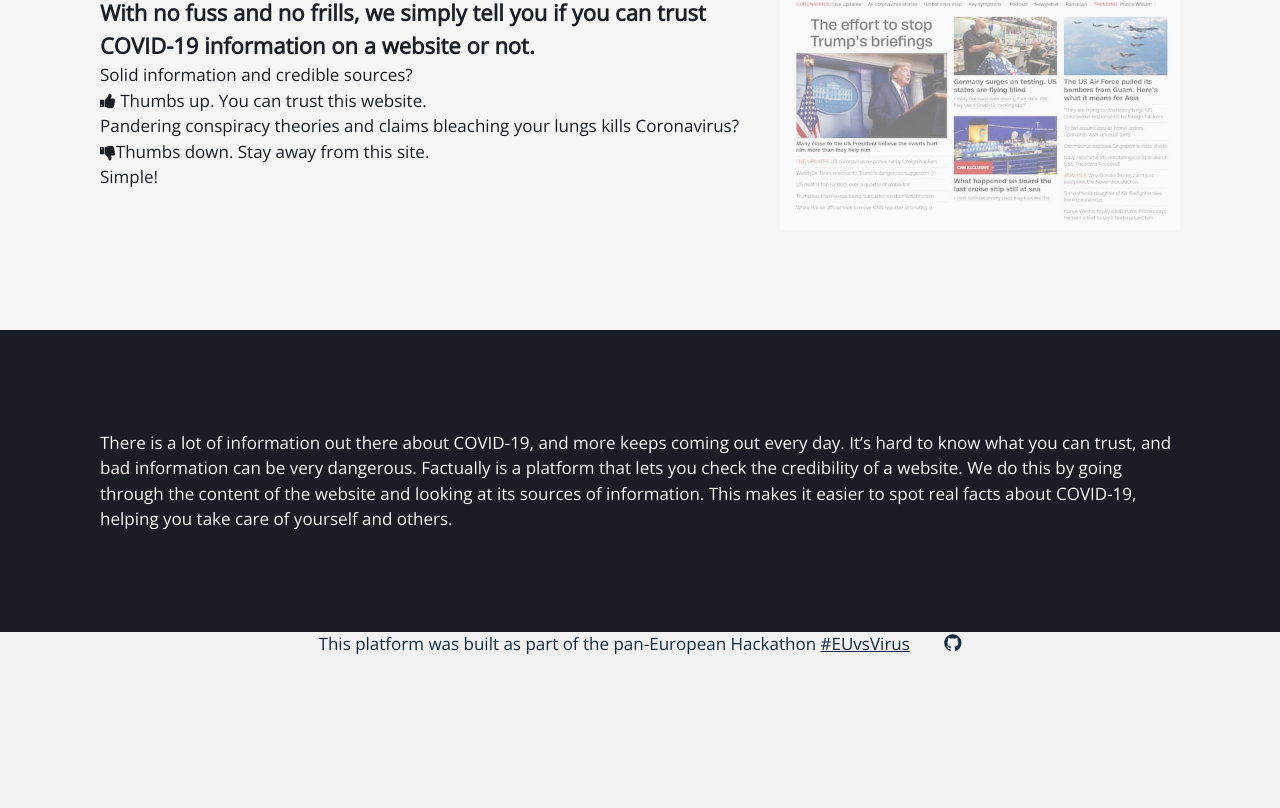
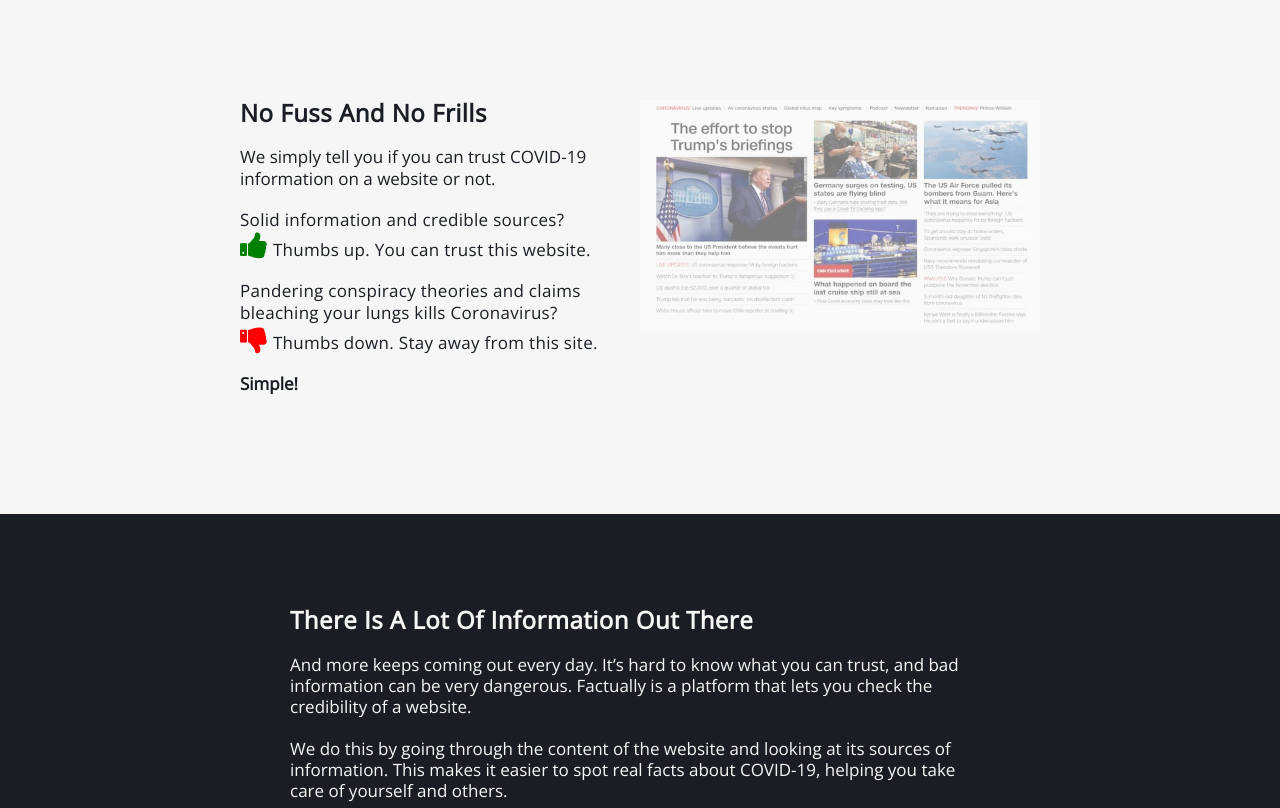
Before and after one commit to edieblu/concrete-wow, a React (Create React App) app: page / in a window 1280 px wide. Shown: the part 592-1400 px from the top of the page. Before the commit the page ends 1254 px from the top, so only its background shows below. Built offline with nearby package versions, Linux system fonts and the light colour scheme.

Commit message:
add styling

```diff
--- a/src/App.css
+++ b/src/App.css
@@ -11,23 +11,52 @@
 *::before {
   margin: 0;
   padding: 0;
-  box-sizing: inherit; }
+  box-sizing: inherit;
+  border: 0;
+  outline: 0;
+}
 
 html {
-  font-size: 62.5%; }
+  font-size: 62.5%;
+  overscroll-behavior-y: none;
+}
+
+  h1,
+  h2,
+  h3,
+  h4 {
+    font-family: 'Open Sans', Helvetica;
+    font-style: normal;
+    font-weight: 700;
+    line-height: 1.1;
+    margin-bottom: 2rem;
+    -webkit-font-smoothing: antialiased;
+  }
 
 .body {
   background-color: var(--main-bg-color);
   color: var(--main-fg-color);
-  line-height: 1.5;
 }
 
-h2 {
-  font-size: 2.2rem;
-}
+  h1 {
+    font-size: 8rem;
+  }
+
+  h2 {
+    font-size: 2.4rem;
+    text-transform: capitalize;
+    letter-spacing: 0.5px;
+  }
+
+  h3 {
+    font-size: 2rem;
+    text-transform: capitalize;
+
+  }
 
 p {
   font-size: 1.7rem;
+  line-height: 1.5;
 }
 
 header{
@@ -42,19 +71,15 @@ header{
   text-align: center;
 }
 
-.title {
-  font-size: 8rem;
-}
-
-.tagline {
-  font-weight: 400;
-  font-size: 3rem;
-  line-height: 1.1;
+.tagline p {
+  font-size: 2.8rem;
+  line-height: 1;
   margin-bottom: 3rem;
 }
 
 .search {
   height: 2.5rem;
+  margin: 5rem 0;
 }
 
 .search-term {
@@ -95,10 +120,62 @@ header{
   margin: 0 auto;
   display: flex;
   padding: 10rem;
+  max-width: 800px;
+}
+
+.more-info i {
+  font-size: 3rem;;
+}
+
+.more-info .important {
+  letter-spacing: 0.3px;
+}
+
+.fa-thumbs-up {
+  color: green;
+}
+
+.fa-thumbs-down {
+  color: red;
 }
 
 .more-info img {
   width: 400px;
+  height: 100%;
   filter: opacity(0.5);
   border-radius: 3px;
 }
+
+.more-info p {
+  line-height: 1.25;
+    margin-bottom: 2rem;
+}
+
+.third-section {
+  flex-direction: column;
+  justify-content: center;
+  height: 20rem;
+  max-width: 700px;
+}
+
+.footer-container {
+  height: 28rem;
+  display: flex;
+  flex-direction: column;
+  align-items: center;
+  justify-content: center;
+}
+.footer-concatiner i {
+  font-size: 4.8rem;
+  color: Dodgerblue;
+}
+
+a:visited {
+  color: inherit;
+}
+
+a:hover,
+a:active {
+  color: var(--accet-color-blue);
+  text-decoration: underline;
+}
--- a/src/App.js
+++ b/src/App.js
@@ -1,9 +1,8 @@
 import React from "react";
 
-import Logo from './Components/Logo/Logo';
-import Footer from './Components/Footer/Footer';
-import './App.css';
-
+import Logo from "./Components/Logo/Logo";
+import Footer from "./Components/Footer/Footer";
+import "./App.css";
 
 function App() {
   const _onClick = () => {
@@ -16,8 +15,8 @@ function App() {
         <header className="">
           <h1 className="title">Factually</h1>
           <div className="tagline">
-          <p>Spot bad information. Fight COVID-19. Stay safe.</p>
-          <p>Want to know if you can trust a website?</p>
+            <h3>Spot bad information. Fight COVID-19. Stay safe.</h3>
+            <h3>Want to know if you can trust a website?</h3>
           </div>
           <div className="search">
             <input
@@ -34,44 +33,49 @@ function App() {
         <div className="white-bg">
           <div className="more-info">
             <div>
-            <h2>
-              With no fuss and no frills, we simply tell you if you can trust
-              COVID-19 information on a website or not.
-            </h2>
-            <p>Solid information and credible sources? </p>
+              <h2>No fuss and no frills</h2>
               <p>
-              <i className="fa fa-thumbs-up"></i> Thumbs up. You can trust this
-              website.
+                We simply tell you if you can trust COVID-19 information on a
+                website or not.
               </p>
-            <p>
+              <p className="important">
+                Solid information and credible sources?
+                <br />
+                <i className="fa fa-thumbs-up"></i> Thumbs up. You can trust
+                this website.
+              </p>
+              <p className="important">
                 Pandering conspiracy theories and claims bleaching your lungs
                 kills Coronavirus?
+                <br />
+                <i className="fa fa-thumbs-down"></i> Thumbs down. Stay away
+                from this site.
               </p>
-            <p>
-              <i className="fa fa-thumbs-down"></i>Thumbs down. Stay away from
-              this site.
-            </p>
-            <p>Simple!</p>
+              <p><strong>Simple!</strong></p>
             </div>
-          <img src='/icons-images/Screenshot.jpg' alt="Screenshot of a news website"></img>
+            <img
+              src="/icons-images/Screenshot.jpg"
+              alt="Screenshot of a news website"
+            ></img>
           </div>
         </div>
 
-      <div className='more-info'>
+        <div className="more-info third-section">
+          <h2>There is a lot of information out there</h2>
           <p>
-          There is a lot of information out there about COVID-19, and more keeps
-          coming out every day. It’s hard to know what you can trust, and bad
-          information can be very dangerous. Factually is a platform that lets
-          you check the credibility of a website. We do this by going through
-          the content of the website and looking at its sources of information.
-          This makes it easier to spot real facts about COVID-19, helping you
-          take care of yourself and others.
+            And more keeps coming out every day. It’s hard to know what you can
+            trust, and bad information can be very dangerous. Factually is a
+            platform that lets you check the credibility of a website.
+          </p>
+          <p>
+            We do this by going through the content of the website and looking
+            at its sources of information. This makes it easier to spot real
+            facts about COVID-19, helping you take care of yourself and others.
           </p>
         </div>
       </div>
       <Footer />
     </>
-
   );
 }
 
--- a/src/Components/Footer/Footer.js
+++ b/src/Components/Footer/Footer.js
@@ -1,10 +1,9 @@
 import React from 'react';
-import styles from './footer.module.css';
 import '../../App.css';
 
 function Footer() {
   return (
-    <div className={styles.footer_container}>
+    <div className="footer-container">
       <p>
         This platform was built as part of the pan-European Hackathon{' '}
         <a href="https://euvsvirus.org/" target="_blank" rel="noopener noreferrer">
--- a/src/Components/Footer/footer.module.css
+++ /dev/null
@@ -1,18 +0,0 @@
-.footer_container {
-  text-align: center;
-  left: 0;
-  bottom: 0;
-  width: 100%;
-  height: 3rem;
-}
-.icon {
-  font-size: 48px;
-  color: Dodgerblue;
-}
-a:link,
-a:visited,
-a:hover,
-a:active {
-  color: inherit;
-  text-decoration: underline;
-}
--- a/src/index.css
+++ b/src/index.css
@@ -3,4 +3,5 @@ body {
   font-family: 'Open Sans', sans-serif;
   color: #102A43;
   background: #f2f2f2;
+  overscroll-behavior-y: none;
 }
```
Lines whose indentation alone changed are shown as unchanged.
